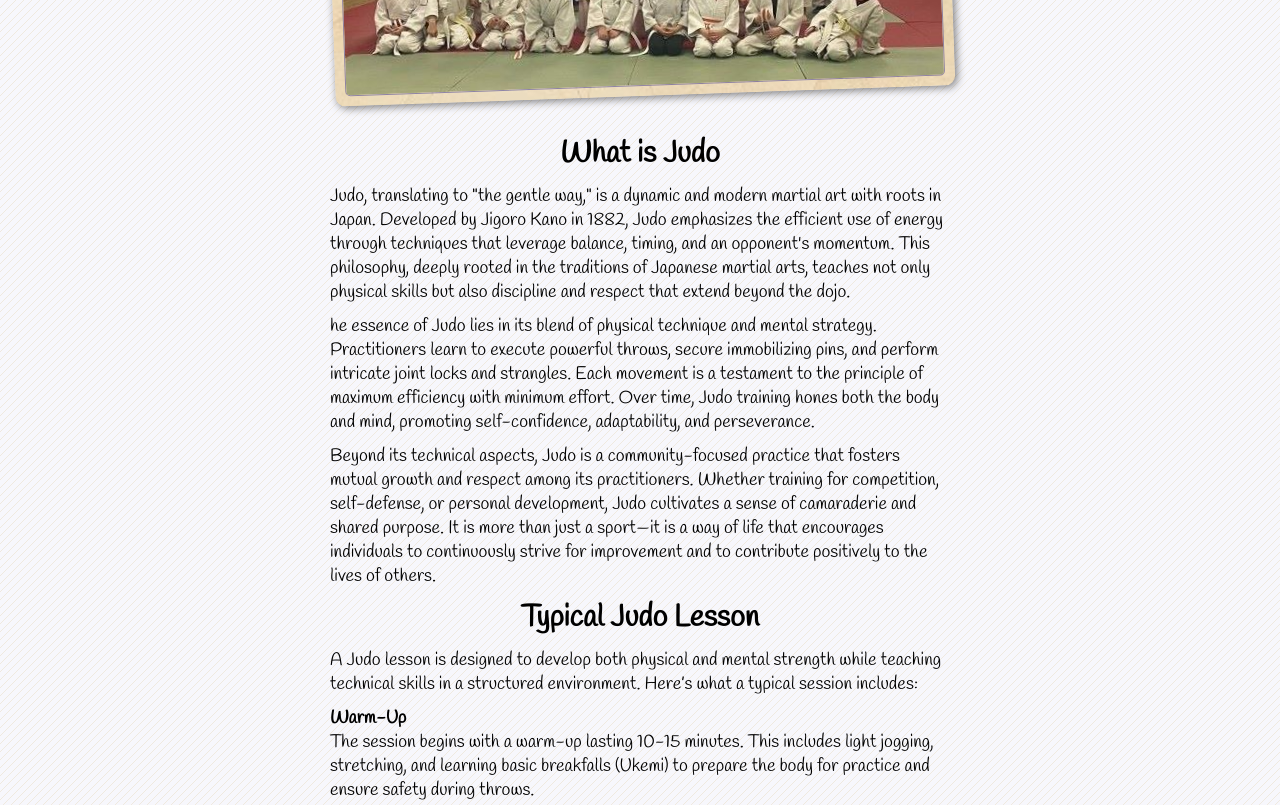
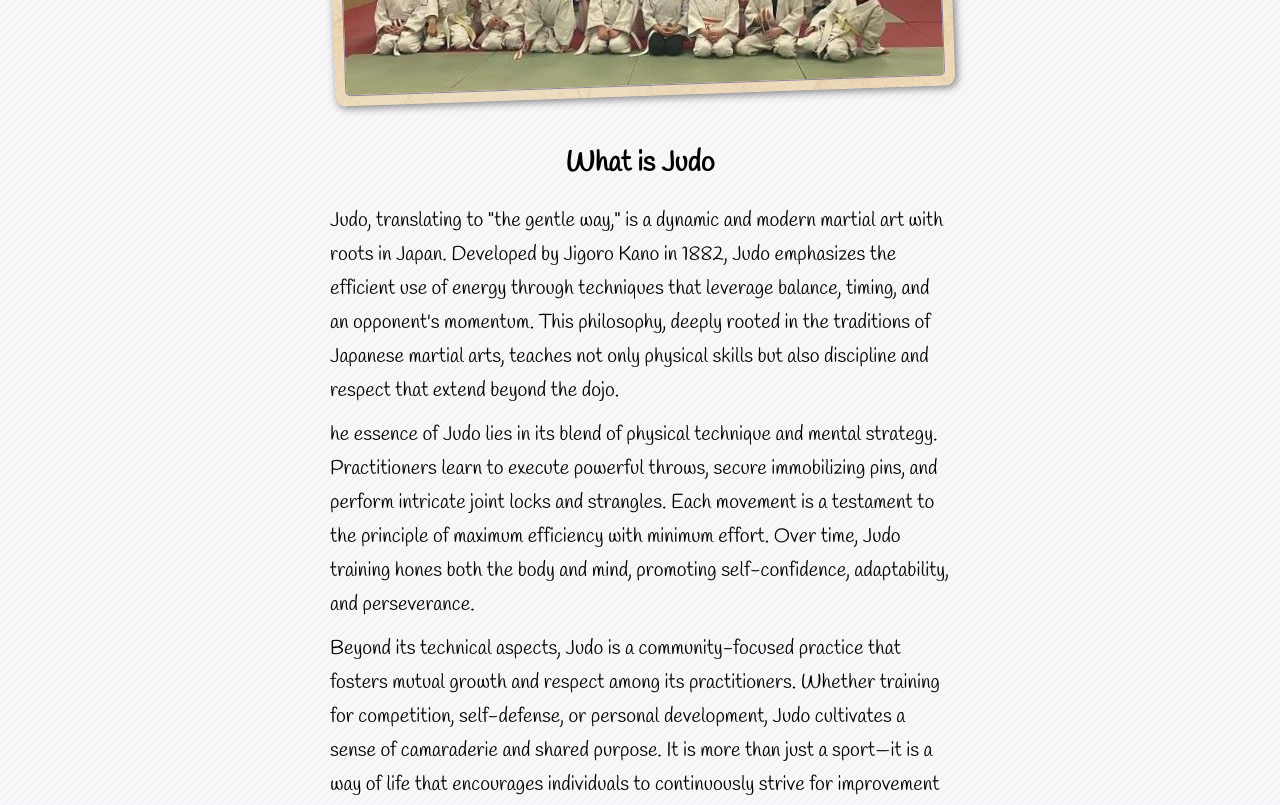
Before and after one commit to MarekFirsowicz/judo_hanbook, a plain HTML site: page index.html in a window 1280 px wide. Shown: the part 1160-1965 px from the top of the page. Drawn offline with Linux system fonts and the light colour scheme.

Commit message:
dvh added

```diff
--- a/style.css
+++ b/style.css
@@ -84,6 +84,7 @@ body {
   left: 0;
   top: 0;
   height: 100vh;
+  height: 100dvh;
   width: 100vw;
   display: flex;
   flex-grow: 1;
@@ -142,7 +143,9 @@ body {
   position: relative;
   display: block;
   margin-top: 100vh;
+  margin-top: 100dvh;
   min-height: 100vh;
+  min-height: 100dvh;
   background-color: #f6efe4;
   width: 100vw;
   position: relative;
@@ -302,7 +305,6 @@ section h3 {
 }
 
 .judo_desc {
-  font-size: 1.8rem;
   font-family: "Handlee", cursive;
   display: flex;
   flex-direction: column;
@@ -312,6 +314,21 @@ section h3 {
 .about h3,
 h4 {
   font-weight: 600;
+}
+
+.about h3 {
+  font-size: 2.8rem;
+  line-height: 6rem;
+}
+
+.about h4 {
+  font-size: 2.2rem;
+  line-height: 3.4rem;
+}
+
+.judo_desc p {
+  font-size: 2rem;
+  line-height: 3.4rem;
 }
 
 /* nav */
```
